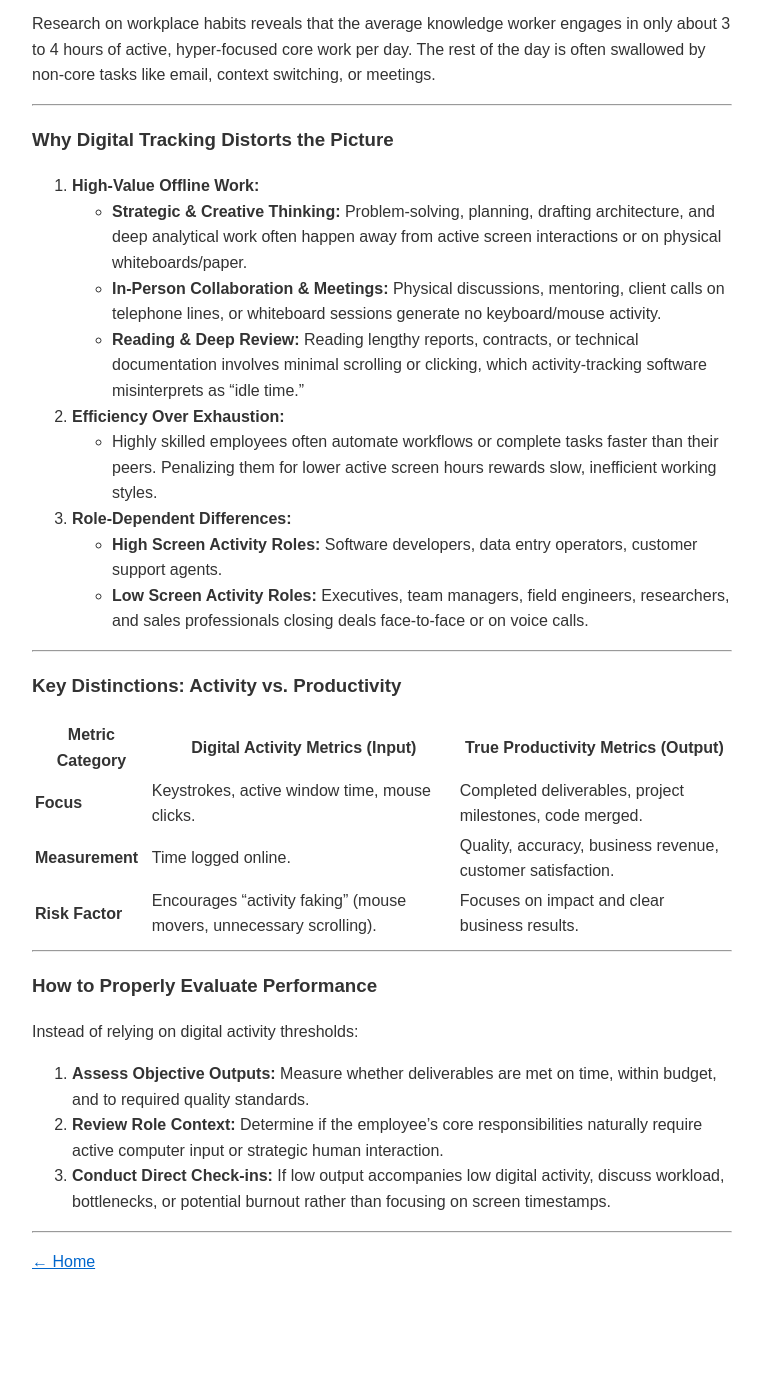
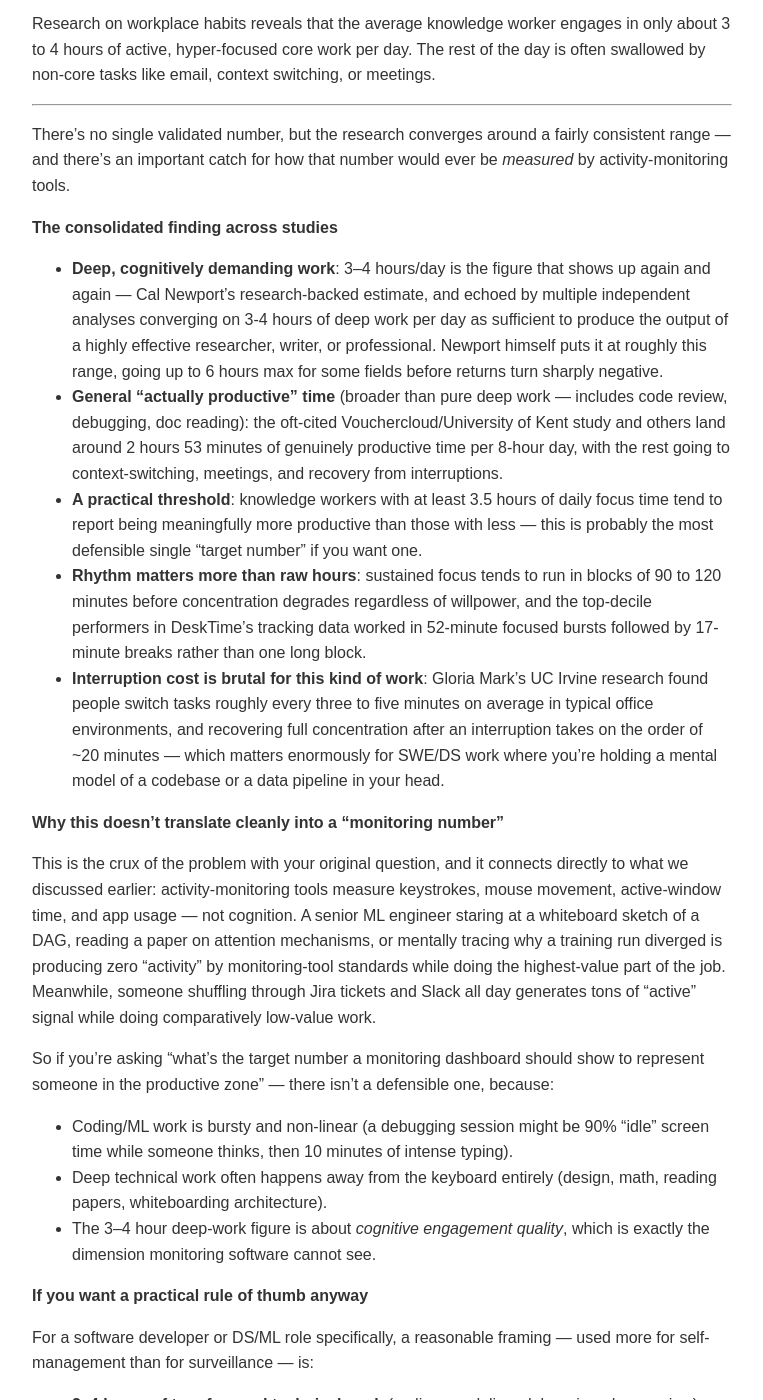
Before and after one commit to srimugunthan/AI-Gen-Stories, a Jekyll site: the page built from _posts/2026-08-11-digital-activity-metrics.md, in a window 1280 px wide and 1400 px high, scrolled down 1475 px. Shown: the whole window, without its empty margins (258-1021 px from the left). Built offline with Jekyll 4.4.1, drawn with Linux system fonts in a browser that asks for light colours; our own code applies the rules of GitHub Pages for plain Markdown files; before the commit the page ends 2789 px from its top, so only the background shows below that; some of the changed text lies outside the part shown.

Commit message:
Update 2026-08-11-digital-activity-metrics.md

```diff
--- a/_posts/2026-08-11-digital-activity-metrics.md
+++ b/_posts/2026-08-11-digital-activity-metrics.md
@@ -25,6 +25,38 @@ If you strip away the productivity rhetoric, most digital monitoring today is a
 **Not necessarily.** Low digital activity (less than 4 hours logged or tracked on a computer) is an indicator of **how** time is spent, not **what value** is being generated. Relying solely on screen time or keystrokes creates a "productivity illusion," confusing inputs with actual output.
 
 Research on workplace habits reveals that the average knowledge worker engages in only about 3 to 4 hours of active, hyper-focused core work per day. The rest of the day is often swallowed by non-core tasks like email, context switching, or meetings.
+
+---
+
+There's no single validated number, but the research converges around a fairly consistent range — and there's an important catch for how that number would ever be *measured* by activity-monitoring tools.
+
+**The consolidated finding across studies**
+
+- **Deep, cognitively demanding work**: 3–4 hours/day is the figure that shows up again and again — Cal Newport's research-backed estimate, and echoed by multiple independent analyses converging on 3-4 hours of deep work per day as sufficient to produce the output of a highly effective researcher, writer, or professional. Newport himself puts it at roughly this range, going up to 6 hours max for some fields before returns turn sharply negative.
+- **General "actually productive" time** (broader than pure deep work — includes code review, debugging, doc reading): the oft-cited Vouchercloud/University of Kent study and others land around 2 hours 53 minutes of genuinely productive time per 8-hour day, with the rest going to context-switching, meetings, and recovery from interruptions.
+- **A practical threshold**: knowledge workers with at least 3.5 hours of daily focus time tend to report being meaningfully more productive than those with less — this is probably the most defensible single "target number" if you want one.
+- **Rhythm matters more than raw hours**: sustained focus tends to run in blocks of 90 to 120 minutes before concentration degrades regardless of willpower, and the top-decile performers in DeskTime's tracking data worked in 52-minute focused bursts followed by 17-minute breaks rather than one long block.
+- **Interruption cost is brutal for this kind of work**: Gloria Mark's UC Irvine research found people switch tasks roughly every three to five minutes on average in typical office environments, and recovering full concentration after an interruption takes on the order of ~20 minutes — which matters enormously for SWE/DS work where you're holding a mental model of a codebase or a data pipeline in your head.
+
+**Why this doesn't translate cleanly into a "monitoring number"**
+
+This is the crux of the problem with your original question, and it connects directly to what we discussed earlier: activity-monitoring tools measure keystrokes, mouse movement, active-window time, and app usage — not cognition. A senior ML engineer staring at a whiteboard sketch of a DAG, reading a paper on attention mechanisms, or mentally tracing why a training run diverged is producing zero "activity" by monitoring-tool standards while doing the highest-value part of the job. Meanwhile, someone shuffling through Jira tickets and Slack all day generates tons of "active" signal while doing comparatively low-value work.
+
+So if you're asking "what's the target number a monitoring dashboard should show to represent someone in the productive zone" — there isn't a defensible one, because:
+
+- Coding/ML work is bursty and non-linear (a debugging session might be 90% "idle" screen time while someone thinks, then 10 minutes of intense typing).
+- Deep technical work often happens away from the keyboard entirely (design, math, reading papers, whiteboarding architecture).
+- The 3–4 hour deep-work figure is about *cognitive engagement quality*, which is exactly the dimension monitoring software cannot see.
+
+**If you want a practical rule of thumb anyway**
+
+For a software developer or DS/ML role specifically, a reasonable framing — used more for self-management than for surveillance — is:
+
+- **3–4 hours of true focused technical work** (coding, modeling, debugging, deep review) as the daily target
+- **1–2 hours of necessary shallow work** (standups, code review comments, Slack, email)
+- Structured in **75–120 minute blocks** rather than spread thin, given how steeply focus degrades with fragmentation
+
+Anything a monitoring tool reports beyond that is mostly noise about *presence*, not a signal about *output* — which is the same gap that makes monitoring counterproductive for this kind of work in the first place.
 
 ---
 
```
